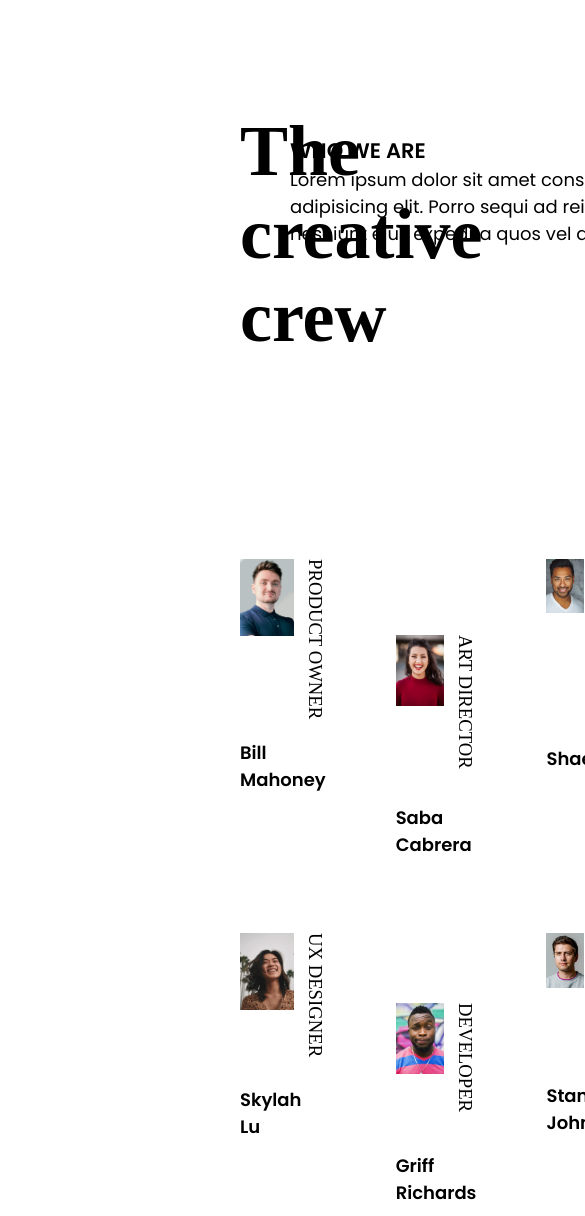
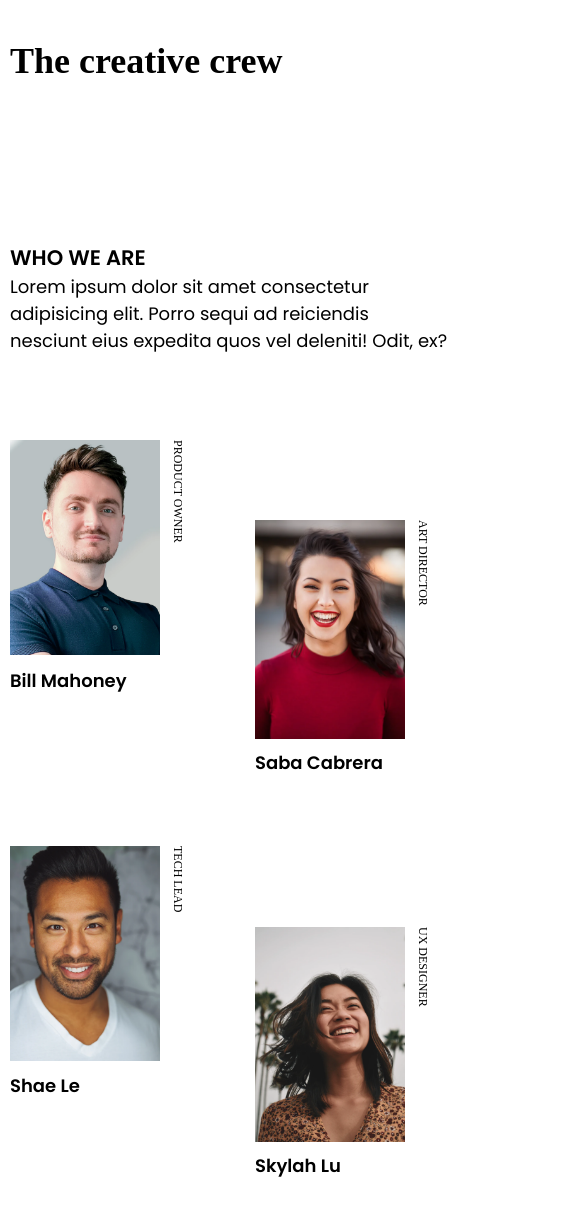
Before and after one commit to Rabiul-Sohel/my-team-page, a plain HTML site: page index.html in a window 390 px wide. Shown: the top 1216 px of the page, 585 px wide, since content can reach past the window. Drawn offline with Linux system fonts and the light colour scheme.

Commit message:
completion of challenge

```diff
--- a/CSS/style.css
+++ b/CSS/style.css
@@ -3,8 +3,7 @@
   padding: 0;
 }
 body {
-  width: auto;
-  padding: 110px 240px;
+  padding: 110px 240px 0;
   font-family: "PT" serif;
 }
 img {
@@ -13,12 +12,13 @@ img {
 }
 .header-container {
   display: flex;
-  gap: 50px;
+  /* justify-content: space-between; */
+  gap: 100px;
 }
 .title {
   color: #000;
   font-family: PT Serif;
-  font-size: 36px;
+  font-size: 20px;
   font-style: normal;
   font-weight: 700;
   line-height: normal;
@@ -30,7 +30,7 @@ img {
   font-family: Poppins;
   font-size: 18px;
   font-weight: 400;
-  margin-top: 25px;
+  margin-top: 13px;
 }
 .info-title {
   font-weight: 600;
@@ -60,7 +60,7 @@ img {
   grid-area: dev2;
 }
 .team {
-  margin-top: 200px;
+  margin-top: 100px;
   display: grid;
   gap: 70px;
   grid-template-areas:
@@ -77,12 +77,12 @@ img {
 }
 .image {
   grid-area: image;
-  /* width: 240px; */
+  width: 240px;
 }
 .post {
   writing-mode: vertical-rl;
   color: #000;
-  font-size: 12grbnr42dpx;
+  font-size: 16px;
   font-style: normal;
   font-weight: 400;
   line-height: normal;
@@ -110,3 +110,55 @@ img {
     "image image image ."
     "name name name name";
 }
+footer p{
+  color: #A9A9A9;
+  margin: 100px 0 24px;
+  text-align: center;
+  font-size: 14px;
+}
+
+
+/* responsive part */
+
+@media screen and (max-width:576px){
+.header-container {
+  flex-direction: column;
+}
+.title, .header-info{
+  width: 100%;
+  margin: 30px auto;
+}
+body {
+  padding: 10px;
+  font-family: "PT" serif;
+}
+.title{
+  font-size: 18px;
+}
+.image{
+  width: 150px;
+}
+.team {
+  margin-top: 50px;
+  justify-content: space-between;
+  grid-template-areas:
+    "owner owner . . "
+    "owner owner director director"
+    "owner owner director director"
+    "owner owner director director"
+    ". . director director"
+    "lead lead . ."
+    "lead lead designer designer"
+    "lead lead  designer designer"
+    "lead lead  designer designer"
+    ".  .  designer designer "
+    "dev1 dev1 . ."
+    "dev1 dev1 dev2 dev2"
+    "dev1 dev1 dev2 dev2"
+    "dev1 dev1 dev2 dev2"
+    ". . dev2 dev2";
+}
+.post {
+  font-size: 12px;
+}
+}
--- a/index.html
+++ b/index.html
@@ -55,5 +55,8 @@
       </div>
     </div>
   </main>
+  <footer>
+    <p>created by username - devChallenges.io</p>
+  </footer>
 </body>
 </html>
```
